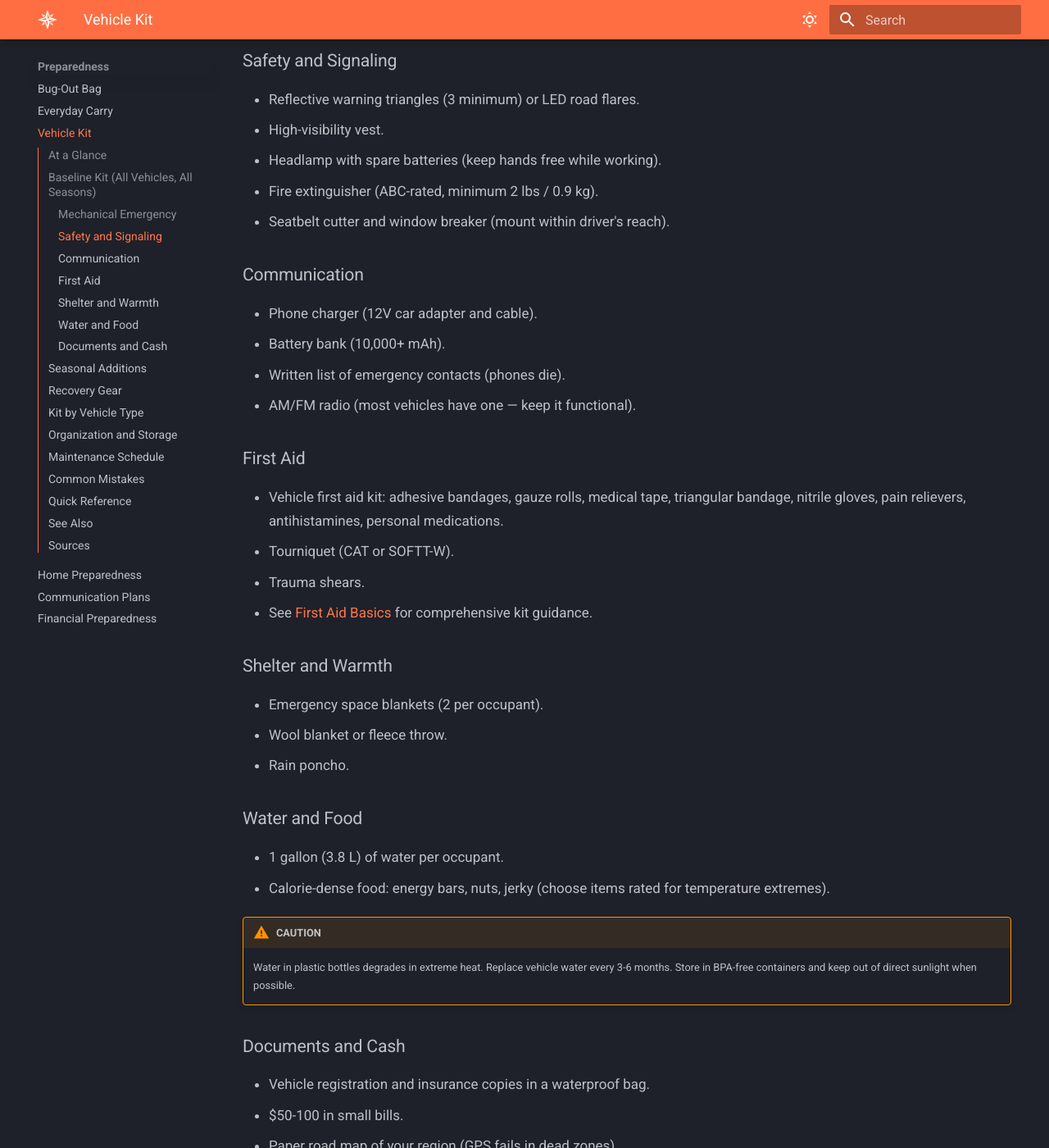
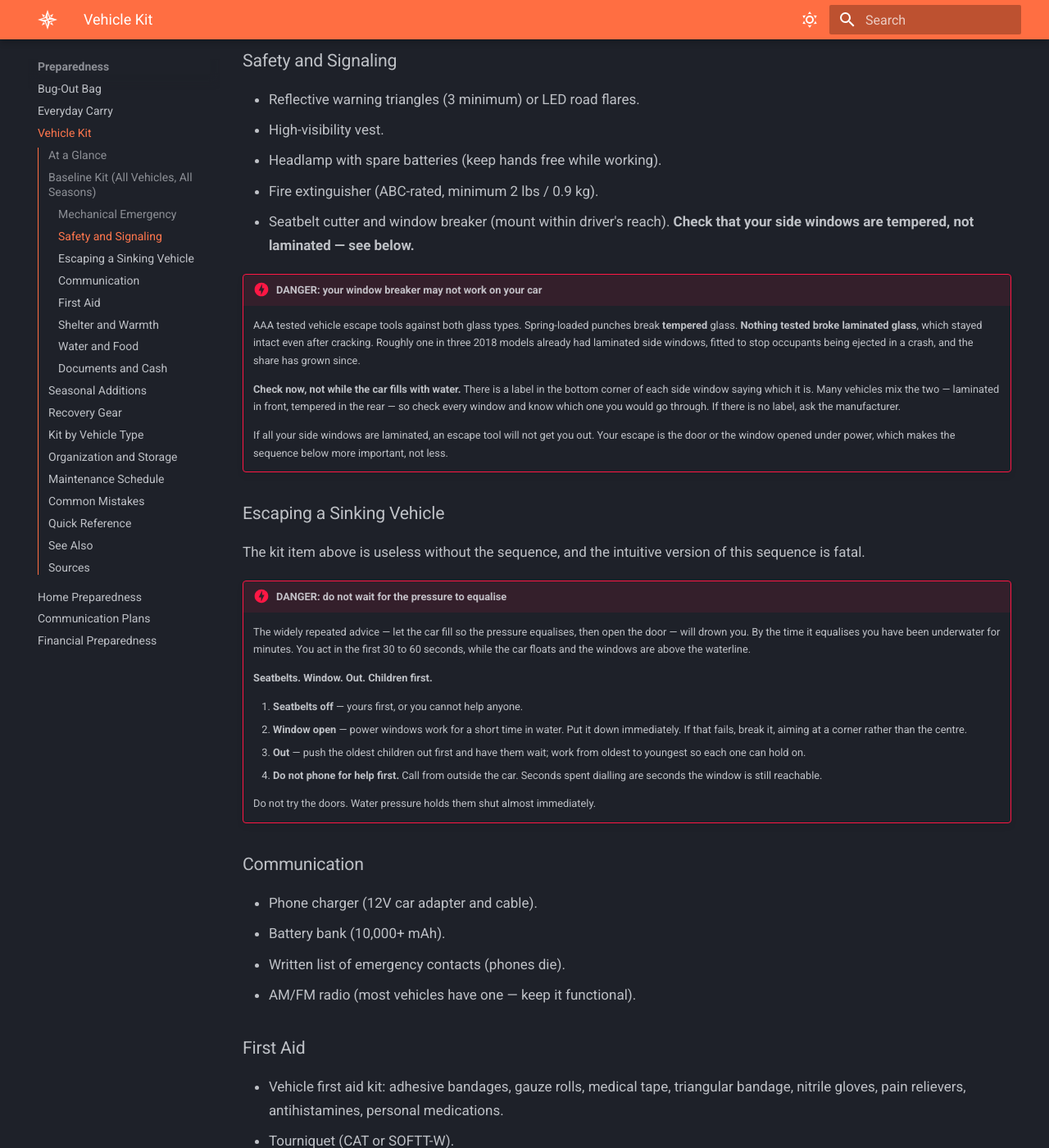
Before and after one commit to mmayden/WilderThings, an MkDocs documentation site: the page built from docs/preparedness/vehicle-kit.md, in a window 1280 px wide and 1400 px high, scrolled down 1008 px. Shown: the whole window at 82% size. Built offline with MkDocs 1.6.1 and Material for MkDocs 9.7.7, drawn with Linux system fonts in a browser that asks for light colours; some of the changed text lies outside the part shown.

Commit message:
fix: the escape tool may not break your windows, and the sinking-car advice everyone knows is fatal
vehicle-kit lists a window breaker and says submerged doors are nearly
impossible to open. Both true, and neither is useful without the fact
AAA established by testing: spring-loaded punches break tempered glass
and nothing they tested broke laminated glass, which stayed intact even
after cracking. Roughly one in three 2018 models already had laminated
side windows and the share has grown. Many cars mix the two, laminated
front and tempered rear.

So a reader can buy the recommended tool, mount it where the guide says,
and find it does nothing. Added the check that has to happen beforehand:
there is a label in the bottom corner of each side window saying which
it is, and you need to know which window you would go through before you
are in the water.

Bigger omission: the corpus recommended the tool and never gave the
escape sequence. The intuitive version is fatal — the widely repeated
advice to let the car fill so the pressure equalises before opening the
door means waiting minutes underwater. You act in the first 30 to 60
seconds while the car floats and the windows are still above the
waterline. Seatbelts, window, out, children first, oldest to youngest.
Call for help from outside the car, not from inside it.

Also in the same guide:

- Tow strap guidance said frame-mounted points only, never bumpers or
  axles, and did not mention the tow ball. A ball shears under recovery
  load and goes through windscreens. Added that, and the rule against
  metal hooks in the line.
- The engine-idling interval disagreed with vehicle-breakdown-remote:
  10 minutes per hour here, "15-minute intervals" there, which a reader
  could take as 15 minutes out of every 15. Aligned to ~10 min/hr with
  the tailpipe cleared first.
- The candle-in-a-can was listed as a plain kit item. Open flame in a
  fabric cabin, consuming oxygen and producing CO, deserves to be framed
  as the last resort it is.

Recorded the sinking-car sequence and the laminated glass fact as
candidates for the Critical page. Both fit its bar exactly: what most
people would do makes it worse.

Co-Authored-By: Claude Opus 5 (1M context) <noreply@anthropic.com>

```diff
--- a/docs/preparedness/vehicle-kit.md
+++ b/docs/preparedness/vehicle-kit.md
@@ -40,7 +40,46 @@ Every vehicle should carry these items year-round, regardless of climate or vehi
 - High-visibility vest.
 - Headlamp with spare batteries (keep hands free while working).
 - Fire extinguisher (ABC-rated, minimum 2 lbs / 0.9 kg).
-- Seatbelt cutter and window breaker (mount within driver's reach).
+- Seatbelt cutter and window breaker (mount within driver's reach). **Check that your
+  side windows are tempered, not laminated — see below.**
+
+!!! danger "DANGER: your window breaker may not work on your car"
+    AAA tested vehicle escape tools against both glass types. Spring-loaded punches break
+    **tempered** glass. **Nothing tested broke laminated glass**, which stayed intact even
+    after cracking. Roughly one in three 2018 models already had laminated side windows,
+    fitted to stop occupants being ejected in a crash, and the share has grown since.
+
+    **Check now, not while the car fills with water.** There is a label in the bottom
+    corner of each side window saying which it is. Many vehicles mix the two — laminated
+    in front, tempered in the rear — so check every window and know which one you would
+    go through. If there is no label, ask the manufacturer.
+
+    If all your side windows are laminated, an escape tool will not get you out. Your
+    escape is the door or the window opened under power, which makes the sequence below
+    more important, not less.
+
+### Escaping a Sinking Vehicle
+
+The kit item above is useless without the sequence, and the intuitive version of this
+sequence is fatal.
+
+!!! danger "DANGER: do not wait for the pressure to equalise"
+    The widely repeated advice — let the car fill so the pressure equalises, then open the
+    door — will drown you. By the time it equalises you have been underwater for minutes.
+    You act in the first 30 to 60 seconds, while the car floats and the windows are above
+    the waterline.
+
+    **Seatbelts. Window. Out. Children first.**
+
+    1. **Seatbelts off** — yours first, or you cannot help anyone.
+    2. **Window open** — power windows work for a short time in water. Put it down
+       immediately. If that fails, break it, aiming at a corner rather than the centre.
+    3. **Out** — push the oldest children out first and have them wait; work from oldest
+       to youngest so each one can hold on.
+    4. **Do not phone for help first.** Call from outside the car. Seconds spent dialling
+       are seconds the window is still reachable.
+
+    Do not try the doors. Water pressure holds them shut almost immediately.
 
 ### Communication
 
@@ -87,7 +126,11 @@ Every vehicle should carry these items year-round, regardless of climate or vehi
     - Extra warm layers: insulated jacket, hat, gloves, wool socks.
     - Hand and body warmers (12-hour type).
     - Bag of sand or cat litter (40 lbs / 18 kg) for traction.
-    - Candle and metal can (emergency heat source inside vehicle — crack window for ventilation).
+    - Candle and metal can. Treat this as a last resort, not a plan: an open flame in a
+      fabric-lined cabin is a fire risk, and any combustion in an enclosed space consumes
+      oxygen and produces carbon monoxide. Stand the candle in the can so it cannot tip,
+      keep it clear of upholstery, and crack a downwind window. Extra layers and shared
+      body heat are safer and usually enough.
     - Sleeping bag rated to 0 degF (-18 degC) or lower.
 
     !!! danger "DANGER"
@@ -120,6 +163,13 @@ Every vehicle should carry these items year-round, regardless of climate or vehi
 
 !!! warning "CAUTION"
     Attach tow straps to frame-mounted recovery points only. Never attach to bumpers, axles, or suspension components. A snapping strap under tension is lethal.
+
+    **Never attach a strap to a tow ball.** The ball shears off under recovery load and
+    becomes a projectile that travels through windscreens. This has killed people. Use a
+    rated shackle through a receiver-mounted recovery point, or a frame recovery eye.
+
+    Use a strap with sewn loops, not metal hooks. Anything metal in the line becomes the
+    projectile if the strap parts.
 
 ## Kit by Vehicle Type
 
@@ -179,7 +229,7 @@ Every vehicle should carry these items year-round, regardless of climate or vehi
 |-----------|--------------|---------------|
 | Flat tire | Pull safely off road, hazards on, triangles out | Jack, lug wrench, spare or plug kit |
 | Dead battery | Hood up, connect jumper cables or jump starter | Jumper cables or lithium starter |
-| Stranded in winter | Stay with vehicle, run engine 10 min/hr, signal | Blankets, warmers, candle, shovel |
+| Stranded in winter | Stay with vehicle, clear the tailpipe, run engine ~10 min/hr, signal | Blankets, warmers, shovel |
 | Stranded in heat | Stay in shade of vehicle, ration water, signal | Water, shade tarp, electrolytes |
 | Accident | Check injuries, call 911, move to safety | First aid kit, flares, fire extinguisher |
 | Stuck (mud/snow/sand) | Clear around tires, place traction aids | Shovel, traction boards, cat litter |
@@ -201,3 +251,5 @@ Every vehicle should carry these items year-round, regardless of climate or vehi
 - National Highway Traffic Safety Administration (NHTSA). *Winter Driving Tips.* 2024.
 - Wiseman, John "Lofty." *SAS Survival Handbook.* 3rd ed., William Collins, 2014.
 - American Red Cross. *Car Emergency Kit.* redcross.org, 2024.
+- AAA Foundation, "Vehicle Escape Tools" testing programme (2019) — tempered versus laminated side glass.
+- Giesbrecht, G. G., et al. Research on submerged-vehicle escape and the "seatbelts, window, out, children first" sequence.
```
Also changed, not shown: docs/critical.md (+3 -1 lines), docs/scenarios/vehicle-breakdown-remote.md (+3 -1 lines).
